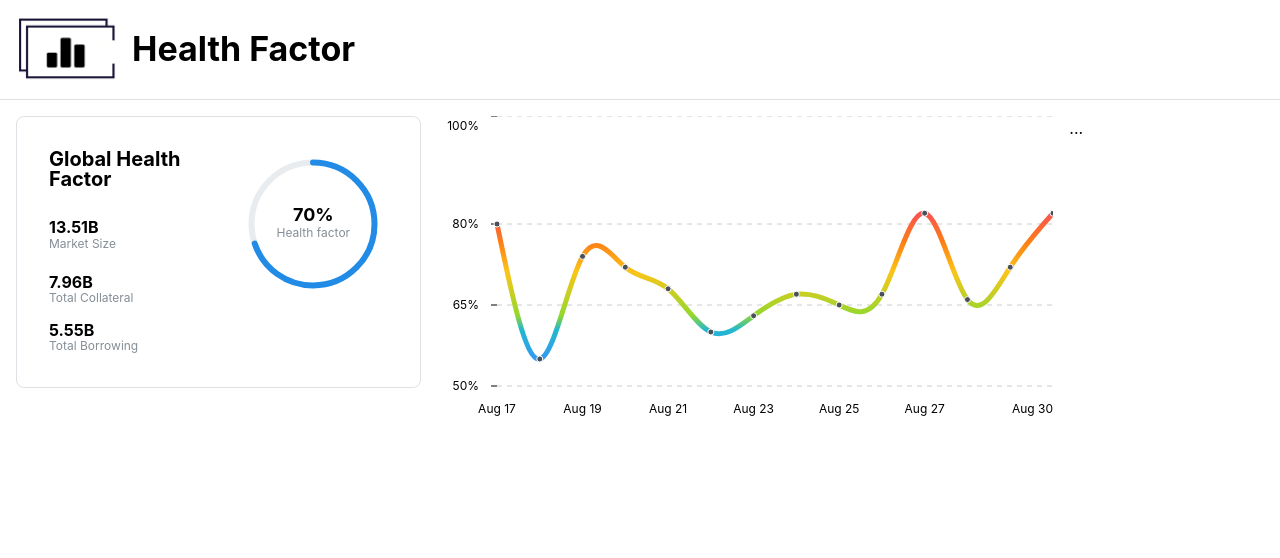
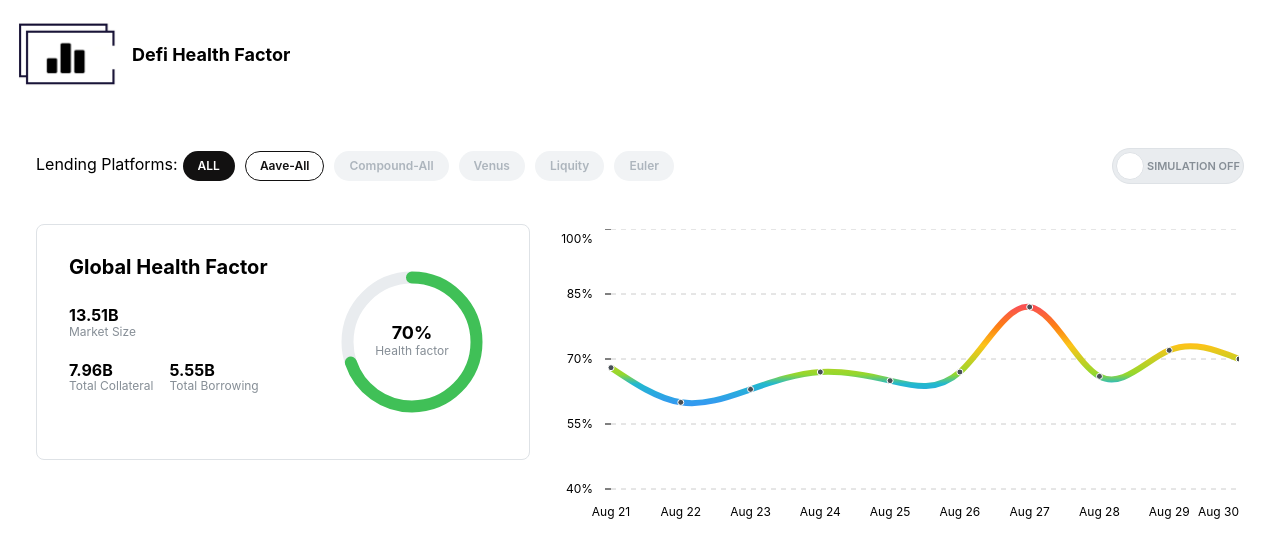
Before and after one commit to thenextblock/DefiHealthFactor, a React (Create React App) app in the folder frontend/: page / in a window 1280 px wide. Shown: the top 558 px of the page. Built offline with nearby package versions, Linux system fonts and the light colour scheme; no server answers.

Commit message:
Protocols menu and Simulation mode added

```diff
--- a/frontend/src/Cards/GlobalHealthFactorCard.tsx
+++ b/frontend/src/Cards/GlobalHealthFactorCard.tsx
@@ -42,9 +42,10 @@ export function GlobalHealthFactorCard() {
         <div className={classes.ring}>
           <RingProgress
             roundCaps
-            thickness={6}
-            size={150}
-            sections={[{ value: (borrowing / collateral) * 100, color: theme.primaryColor }]}
+            thickness={12}
+            size={170}
+            // @TODO Make colors dynamic:  < 70% Green  > 70% Yellow  > 90% Red
+            sections={[{ value: (borrowing / collateral) * 100, color: theme.colors.green[6] }]}
             label={
               <div>
                 <Text ta="center" fz="lg" className={classes.label}>
--- a/frontend/src/data/chartData.ts
+++ b/frontend/src/data/chartData.ts
@@ -15,10 +15,10 @@ export const data = [
     // { date: 'Aug 14', health: 70 },
     // { date: 'Aug 15', health: 76 },
     // { date: 'Aug 16', health: 68 },
-    { date: 'Aug 17', health: 80 },
-    { date: 'Aug 18', health: 55 },
-    { date: 'Aug 19', health: 74 },
-    { date: 'Aug 20', health: 72 },
+    // { date: 'Aug 17', health: 80 },
+    // { date: 'Aug 18', health: 55 },
+    // { date: 'Aug 19', health: 74 },
+    // { date: 'Aug 20', health: 72 },
     { date: 'Aug 21', health: 68 },
     { date: 'Aug 22', health: 60 },
     { date: 'Aug 23', health: 63 },
@@ -28,5 +28,5 @@ export const data = [
     { date: 'Aug 27', health: 82 },
     { date: 'Aug 28', health: 66 },
     { date: 'Aug 29', health: 72 },
-    { date: 'Aug 30', health: 82 },
+    { date: 'Aug 30', health: 70 },
 ];
--- a/frontend/src/pages/Chart.tsx
+++ b/frontend/src/pages/Chart.tsx
@@ -1,17 +1,17 @@
 import { LineChart } from '@mantine/charts';
 import { Group, Paper, Text } from '@mantine/core';
 import { data } from '../data/chartData';
-import { padEnd } from 'lodash';
 
-// interface ChartTooltipProps {
-//     label: string;
-//     payload: Record<string, any>[] | undefined;
-// }
+interface ChartTooltipProps {
+    label: string;
+    payload: Record<string, any>[] | undefined;
+}
 
 export function HealthFactorChart() {
     return (
 
         <LineChart
+        p={5}
             h={300}
             data={data}
             series={[{ name: 'health', label: 'Health: ' }]}
@@ -25,9 +25,9 @@ export function HealthFactorChart() {
                 { offset: 80, color: 'cyan.5' },
                 { offset: 100, color: 'blue.5' },
             ]}
-            strokeWidth={5}
+            strokeWidth={6}
             curveType="natural"
-            yAxisProps={{ domain: [50, 100] }}
+            yAxisProps={{ domain: [40, 100] }}
             valueFormatter={(value) => `${value}%`}
         />
     );
--- a/frontend/src/pages/Home.tsx
+++ b/frontend/src/pages/Home.tsx
@@ -1,24 +1,33 @@
-import { AppShell, Center, Grid, Title } from "@mantine/core";
+import { AppShell, Button, Center, Grid, Title } from "@mantine/core";
 import { HealthFactorChart } from "./Chart";
 import { GlobalHealthFactorCard } from "src/Cards/GlobalHealthFactorCard";
+import ProtocolList from "./ProtocolListButtons";
+import { useState } from "react";
 
 export default function Home() {
+
+  const [isExpandedMode, setIsExpandedMode] = useState(false);
+
   return (
+    <>
 
-
-    <Grid>
-      <Grid.Col span={4}>
-      <GlobalHealthFactorCard />
-      </Grid.Col>
-
-      <Grid.Col span={6}>
-
+      <Grid p={20}>
+        <Grid.Col span={12} pb={30}>
+          <ProtocolList />
+        </Grid.Col>
+        <Grid.Col span={isExpandedMode ? 6 : 5}>
+          <GlobalHealthFactorCard />
+        </Grid.Col>
+        { isExpandedMode && (
+          <Grid.Col span={6}>
+            <Title order={2}>Price Simulation Mode: </Title>
+          </Grid.Col>
+         )
+        }
+        <Grid.Col span={isExpandedMode ? 12 : 7}>
           <HealthFactorChart />
-
-      </Grid.Col>
-      <Grid.Col span={2}>...</Grid.Col>
-    </Grid>
-
-
+        </Grid.Col>
+      </Grid>
+    </>
   );
 }
--- a/frontend/src/pages/Layout.tsx
+++ b/frontend/src/pages/Layout.tsx
@@ -1,46 +1,45 @@
 import React, { useContext, useEffect } from "react";
-// import { useLocation } from "react-router-dom";
-import { AppShell, Burger, Group, Skeleton, Title } from "@mantine/core";
+import { AppShell, Burger, Group, Skeleton, Title, Text } from "@mantine/core";
 import { useDisclosure } from '@mantine/hooks';
-// import Logo from "../assets/healthfactor.svg";
 import Logo from "../assets/LogoPng.png";
-
-// import Context from "../context/Context";
 
 interface Props {
   children?: React.ReactNode;
 }
+
 const Layout: React.FC<Props> = ({ children }: Props) => {
   // const context = useContext(Context);
   // const [pageName, setPageName] = React.useState("");
   // let location = useLocation();
+  const [opened, { toggle }] = useDisclosure();
+  const [asideOpened, { toggle: toggleAside }] = useDisclosure();
 
-  const [opened, { toggle }] = useDisclosure();
 
-  // useEffect(() => { }, []);
 
   return (
     <React.Fragment>
     <AppShell
-      header={{ height: 100 }}
-      // navbar={{ width: 250, breakpoint: 'sm', collapsed: { mobile: !opened } }}
+      header={{ height: 110 }}
+      // navbar={{ width: 350, breakpoint: 'sm', collapsed: { mobile: !opened } }}
       padding="md"
+      withBorder={false}
     >
       <AppShell.Header>
         <Group h="100%" px="md">
           <Burger opened={opened} onClick={toggle} hiddenFrom="sm" size="sm" />
           <img width={100} src={Logo} alt="Logo" />
-
-          <Title order={1}>Health Factor</Title>
+          <Title order={4}>Defi Health Factor</Title>
         </Group>
       </AppShell.Header>
-      {/* <AppShell.Navbar p="md">
-      </AppShell.Navbar> */}
+      {/* <AppShell.Navbar p="md"></AppShell.Navbar> */}
+
       <AppShell.Main>
+          {children}
+      </AppShell.Main>
 
-          {children}
-
-      </AppShell.Main>
+      {/* <AppShell.Aside>
+          <h1> Simulation Mode Active </h1>
+      </AppShell.Aside> */}
     </AppShell>
     </React.Fragment>
   );
--- /dev/null
+++ b/frontend/src/pages/ProtocolListButtons.tsx
@@ -0,0 +1,97 @@
+import { useState } from 'react';
+import { Button, Group, Container, Tooltip, Switch } from '@mantine/core';
+import { set } from 'lodash';
+
+interface ProtocolListProps {
+  id: number;
+  name: string;
+  active: boolean;
+  text: string;
+}
+
+const ProtocolList = () => {
+
+  const [selected, setSelected] = useState<any>([1]);
+
+  const protocols: ProtocolListProps[] = [
+    {
+      id: 1,
+      name: "ALL",
+      active: true,
+      text: "All"
+    },
+    {
+      id: 2,
+      name: "Aave-All",
+      active: true,
+      text: "Aave Protocol V2 & V3 "
+    },
+    {
+      id: 3,
+      name: "Compound-All",
+      active: false,
+      text: "Compound Protocol V2 V3"
+    },
+    {
+      id: 4,
+      name: "Venus",
+      active: false,
+      text: "Venus Protocol"
+    }, {
+      id: 5,
+      name: "Liquity",
+      active: false,
+      text: "Liquity Protocol"
+    }, {
+      id: 6,
+      name: "Euler",
+      active: false,
+      text: "Euler Protocol"
+    }
+
+  ];
+
+  const handleSelect = (protocol: ProtocolListProps) => {
+
+    if (protocol.id === 1) {
+      setSelected([]);
+      setSelected([1]);
+      return;
+    }
+    setSelected((prevSelected: any) =>
+      prevSelected.includes(protocol.id)
+        ? prevSelected.filter((item: any) => item !== protocol.id)
+        : [...prevSelected, protocol.id]
+    );
+  };
+
+  return (
+    // <Container fluid h={50} bg="var(--mantine-color-blue-light)">
+      <Group justify="space-between">
+
+      <div> Lending Platforms:
+        {protocols.map((protocol) => (
+          <Tooltip label={protocol.text}>
+            <Button color="rgba(18, 17, 17, 1)" size="xs" radius="lg" m={5}
+              disabled={!protocol.active}
+              key={protocol.id}
+              variant={selected.includes(protocol.id)  ? 'filled' : 'outline'}
+              onClick={() => handleSelect(protocol)}
+            >
+              {protocol.name}
+            </Button>
+          </Tooltip>
+        ))}
+        </div>
+
+        <div>
+        {/* onClick={() => setIsExpandedMode((prev) => !prev) */}
+        <Switch size="xl" onLabel="SIMULATION ON" offLabel="SIMULATION OFF" />
+
+        </div>
+      </Group>
+    // </Container>
+  );
+};
+
+export default ProtocolList;
```
